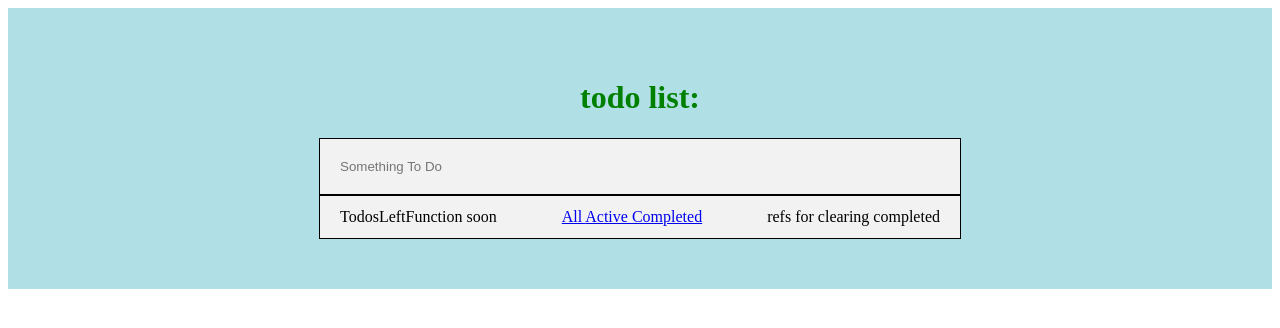
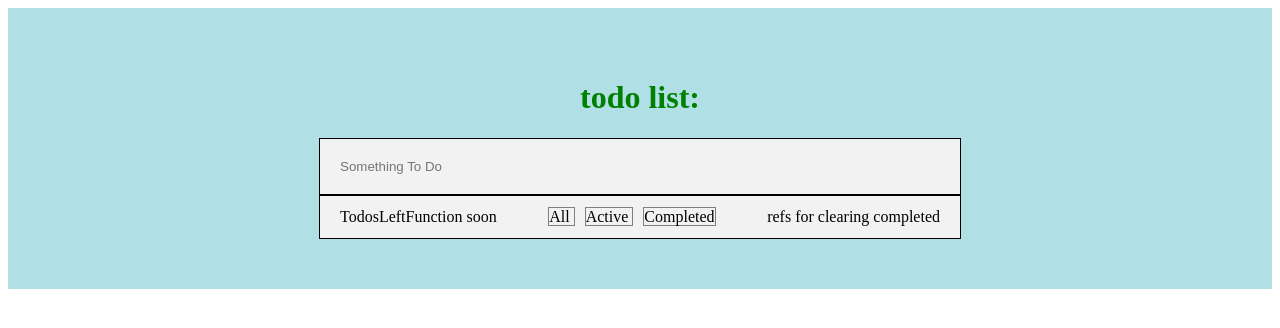
Before and after one commit to m-v-smirnov/todolist, a React (Create React App) app: page / in a window 1280 px wide. Shown: the top 328 px of the page. Built offline with nearby package versions, Linux system fonts and the light colour scheme.

Commit message:
bugs fixed: nokeys, JSX text mistakes and others

```diff
--- a/src/components/Todos.js
+++ b/src/components/Todos.js
@@ -46,14 +46,14 @@ class Todos extends React.Component {
 				</form>
 			<div>
 			{this.state.todosArr.map((elem,index) =>
-			<Todoslines elem={elem} index={index} rep={this.state.viewRepres}  />)}
+			<Todoslines elem={elem} index={index} rep={this.state.viewRepres}  key={index}/>)}
 			</div>
 			<div className={styles.controls}>
 			<div>TodosLeftFunction soon</div>
 				<div>
-					<a href="#all" onClick = {() => this.setState({viewRepres: 0})} > All </a>
-					<a href="#active" onClick = {() => this.setState({viewRepres: 1})} > Active </a>
-					<a href="#complete" onClick = {() => this.setState({viewRepres: 2})} > Completed </a>
+					<a className={styles.button} href="#all" onClick = {() => this.setState({viewRepres: 0})} > All </a>
+					<a className={styles.button} href="#active" onClick = {() => this.setState({viewRepres: 1})} > Active </a>
+					<a className={styles.button} href="#complete" onClick = {() => this.setState({viewRepres: 2})} > Completed </a>
 				</div>
 				<div>refs for clearing completed</div>
 			</div>
--- a/src/components/Todos.module.css
+++ b/src/components/Todos.module.css
@@ -29,3 +29,9 @@
     flex-direction: row;
     justify-content: space-between;
 }
+.button {
+    margin: 0 5px;
+    text-decoration: none;
+    color: black;
+    border: 1px solid grey;
+}
--- a/src/components/Todoslines.js
+++ b/src/components/Todoslines.js
@@ -2,8 +2,8 @@ import React, { useState } from 'react';
 import styles from './Todoslines.module.css';
 
 function Todoslines(props) {
-	const [state, setState] = useState(false);
-	const displayElem = (props.rep == 0) || (props.rep == 1 && !state) || (props.rep == 2 && state);
+	const [inputState, setState] = useState(false);
+	const displayElem = (props.rep == 0) || (props.rep == 1 && !inputState) || (props.rep == 2 && inputState);
 
 	/*	return (
 				<div key={props.index} className='todos__list'>
@@ -28,19 +28,19 @@ function Todoslines(props) {
 	*/
 
 	return (
-		<div key={props.index} className={styles.list}
+		<div className={styles.list}
 		style={{display: displayElem ? "":"none" }}>
 			<input
 				type="checkbox"
 				id={props.index}
 				name={props.index}
-				value={state}
+				value={inputState}
 				onChange={e => {
 					setState(e.target.checked)
 				}
 				}
 			/>
-			<label for={props.index}> {props.elem}</label>
+			<label htmlFor={props.index}> {props.elem}</label>
 		</div>)
 
 }
```
